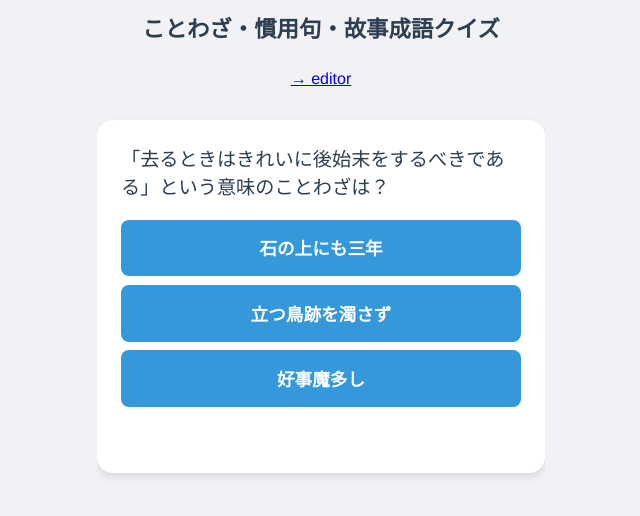
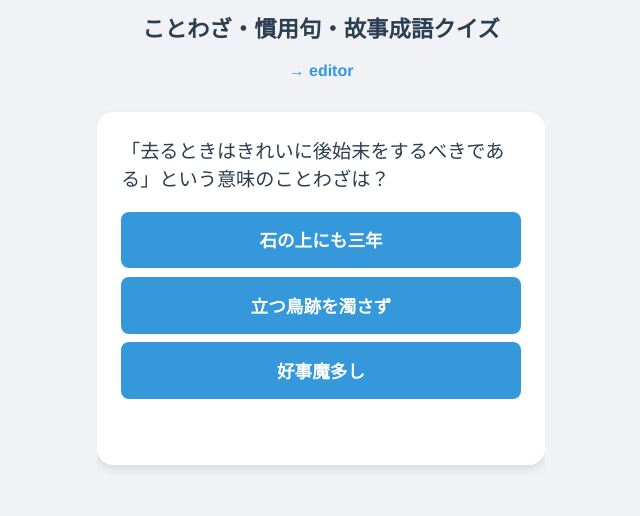
Before and after one commit to haji1227/kotobaquiz, a plain HTML site: page index.html in a window 1280 px wide. Shown: the whole page, without its empty margins (319-959 px from the left). Drawn offline with Linux system fonts and the light colour scheme.

Commit message:
Update index.html

```diff
--- a/index.html
+++ b/index.html
@@ -26,12 +26,18 @@
       font-size: 1.4em;
       margin: 0.5em;
     }
-    p {
-  margin: 1em 0;
-  font-size: 1em;
-  color: #333;
-  text-align: center;
-}
+       p {
+      font-size: 1em;
+      margin-top: 0.5em;
+    }
+    a {
+      text-decoration: none;
+      color: #3498db;
+      font-weight: bold;
+    }
+    a:hover {
+      color: #1d6fa5;
+    }
 
     .quiz-box {
       background: #ffffff;
```
